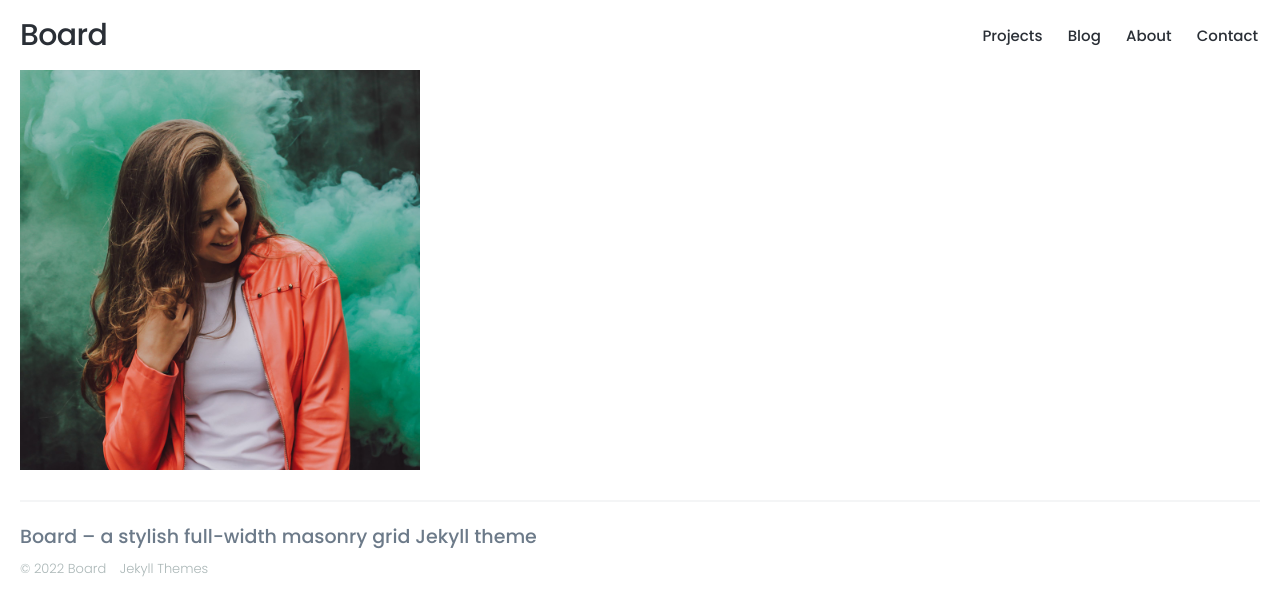
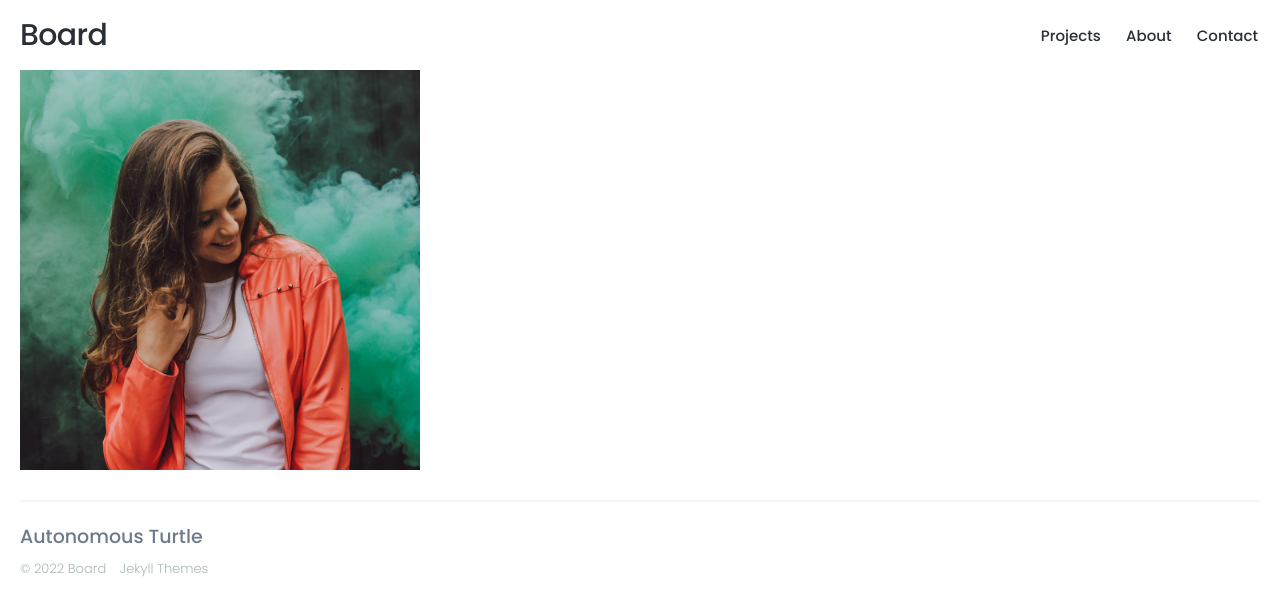
Before and after one commit to autonomousTurtle/portfolio, a Jekyll site: the page built from index.html, in a window 1280 px wide. Shown: the top 616 px of the page. Built offline with Jekyll 4.4.1, drawn with Linux system fonts in a browser that asks for light colours; nearby versions of some CDN libraries.

Commit message:
Update settings.yml

```diff
--- a/_data/settings.yml
+++ b/_data/settings.yml
@@ -10,15 +10,13 @@ menu_settings:
   menu_items:
     - title: 'Projects'
       url: '/'
-    - title: 'Blog'
-      url: '/blog/'
     - title: 'About'
       url: '/about'
     - title: 'Contact'
       url: '/contact'
 
 footer_settings:
-  footer_tagline: Board – a stylish full-width masonry grid Jekyll theme
+  footer_tagline: Autonomous Turtle
 
 grid_settings:
   overlay_opacity: 0.8
```
